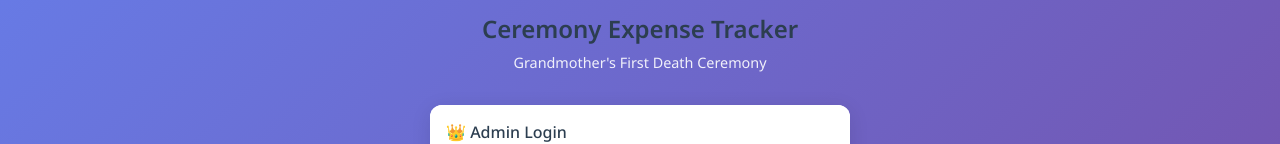
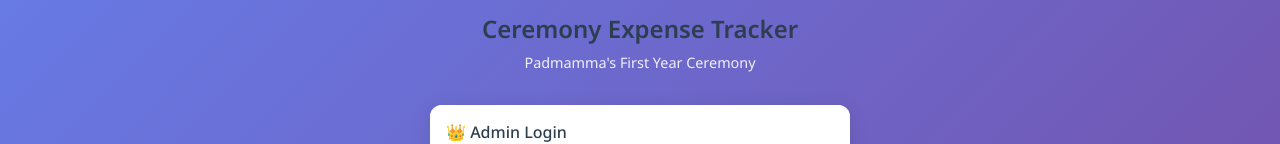
Before and after one commit to kiransharma1987/ceremony-tracker, an Angular app: page /login in a window 1280 px wide. Shown: the part 161-305 px from the top of the page. Built offline with nearby package versions, Linux system fonts and the light colour scheme.

Commit message:
Change title to Padmamma's First Year Ceremony and fix brother view data loading

```diff
--- a/src/app/features/auth/login.component.ts
+++ b/src/app/features/auth/login.component.ts
@@ -14,7 +14,7 @@ import { AuthService } from '../../services';
         <div class="login-header">
           <span class="logo">🪔</span>
           <h1>Ceremony Expense Tracker</h1>
-          <p>Grandmother's First Death Ceremony</p>
+          <p>Padmamma's First Year Ceremony</p>
         </div>
 
         <!-- Login Options -->
--- a/src/app/features/brother/brother-view.component.ts
+++ b/src/app/features/brother/brother-view.component.ts
@@ -1,7 +1,7 @@
-import { Component, OnInit } from '@angular/core';
+import { Component, OnInit, computed } from '@angular/core';
 import { CommonModule } from '@angular/common';
 import { ActivatedRoute } from '@angular/router';
-import { ExpenseService, SettlementService, AuthService } from '../../services';
+import { ExpenseService, SettlementService, AuthService, ContributionService } from '../../services';
 import { BrotherId, BROTHERS, EXPENSE_CATEGORIES } from '../../models';
 import { SummaryCardComponent } from '../../shared/components/summary-card/summary-card.component';
 import { PieChartComponent, ChartDataItem } from '../../shared/components/charts/pie-chart.component';
@@ -122,7 +122,7 @@ import { PieChartComponent, ChartDataItem } from '../../shared/components/charts
           <div class="chart-container">
             <app-pie-chart
               title=""
-              [data]="categoryChartData">
+              [data]="categoryChartData()">
             </app-pie-chart>
           </div>
           <div class="category-list">
@@ -486,6 +486,7 @@ export class BrotherViewComponent implements OnInit {
     private route: ActivatedRoute,
     private expenseService: ExpenseService,
     private settlementService: SettlementService,
+    private contributionService: ContributionService,
     private authService: AuthService
   ) {}
 
@@ -494,6 +495,11 @@ export class BrotherViewComponent implements OnInit {
     const routeBrotherId = this.route.snapshot.paramMap.get('brotherId') as BrotherId;
     const authBrotherId = this.authService.getCurrentBrotherId();
     this.currentBrotherId = routeBrotherId || authBrotherId || 'HNK';
+
+    // Load data from API
+    this.expenseService.loadFromApi();
+    this.contributionService.loadFromApi();
+    this.settlementService.loadFromApi();
   }
 
   summary = this.settlementService.financialSummary;
@@ -577,7 +583,7 @@ export class BrotherViewComponent implements OnInit {
       .slice(0, 10);
   }
 
-  get categoryChartData(): ChartDataItem[] {
+  categoryChartData = computed<ChartDataItem[]>(() => {
     const colors = [
       '#3498db', '#e74c3c', '#2ecc71', '#f39c12',
       '#9b59b6', '#1abc9c', '#e67e22', '#34495e'
@@ -588,5 +594,5 @@ export class BrotherViewComponent implements OnInit {
       value: cat.totalAmount,
       color: colors[i % colors.length]
     }));
-  }
+  });
 }
--- a/src/app/shared/components/header/header.component.ts
+++ b/src/app/shared/components/header/header.component.ts
@@ -12,7 +12,7 @@ import { AuthService } from '../../../services';
       <div class="header-content">
         <div class="logo-section">
           <h1 class="app-title">🪔 Ceremony Expense Tracker</h1>
-          <span class="subtitle">Grandmother's First Death Ceremony</span>
+          <span class="subtitle">Padmamma's First Year Ceremony</span>
         </div>
 
         <nav class="nav-section" *ngIf="authService.isAuthenticated()">
```
